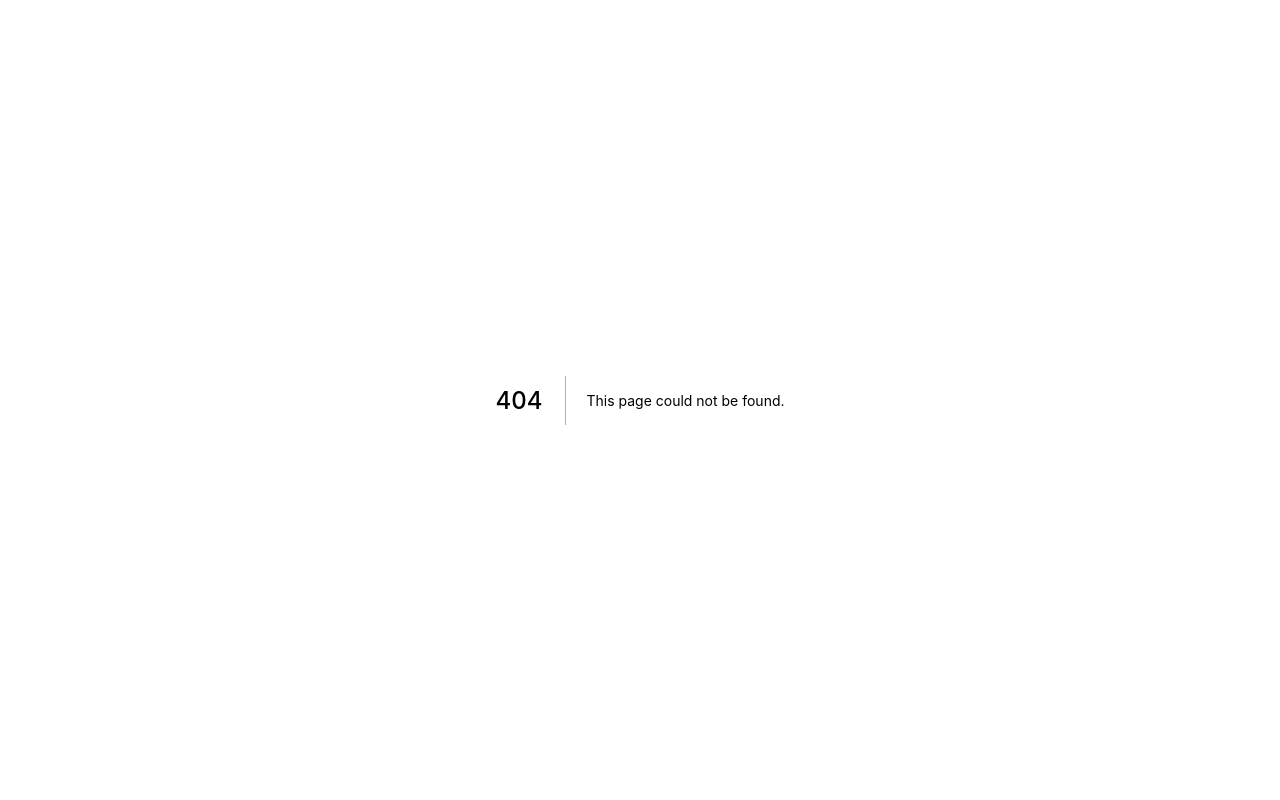
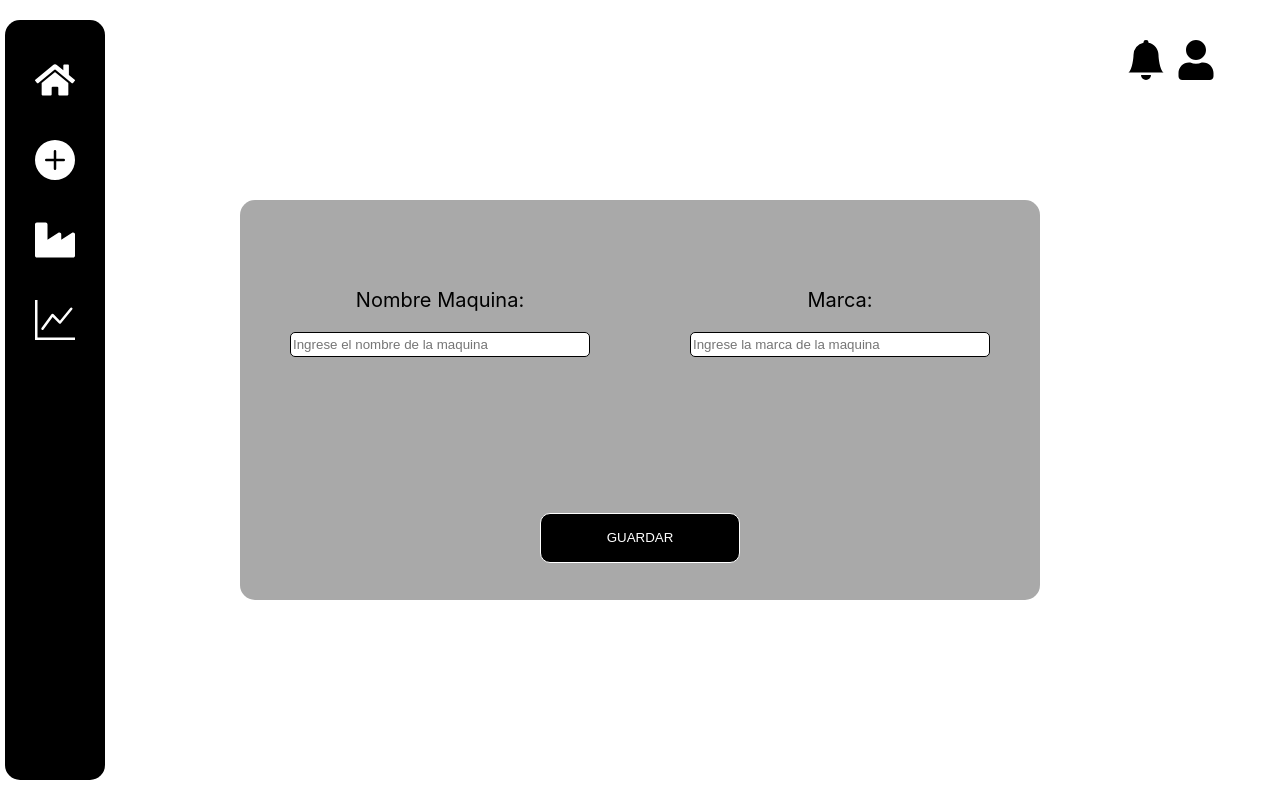
Before and after one commit to mecaloza/front_eia, a Next.js app: page /createmachine in a window 1280 px wide. Before the commit this address had no page. Built offline with nearby package versions, Linux system fonts and the light colour scheme.

Commit message:
se añadec ambios de clase de front n2

```diff
--- a/components/SideMenu.js
+++ b/components/SideMenu.js
@@ -3,14 +3,29 @@ import Image from "next/image";
 import styles from "../styles/SideMenu.module.css";
 
 import { BsPlusCircleFill, BsGraphUp } from "react-icons/bs";
-import { FaIndustry } from "react-icons/fa";
+import { FaIndustry, FaHome } from "react-icons/fa";
+import { useRouter } from "next/router";
 
 export default function SideMenu() {
+  const router = useRouter();
   return (
     <div className={styles.container_sidemu}>
-      <BsPlusCircleFill className="icon_bar"></BsPlusCircleFill>
-      <FaIndustry className="icon_bar"></FaIndustry>
-      <BsGraphUp className="icon_bar"></BsGraphUp>
+      <FaHome
+        className="icon_bar"
+        onClick={() => router.push({ pathname: "/" })}
+      ></FaHome>
+      <BsPlusCircleFill
+        className="icon_bar"
+        onClick={() => router.push({ pathname: "/createmachine" })}
+      ></BsPlusCircleFill>
+      <FaIndustry
+        className="icon_bar"
+        onClick={() => router.push({ pathname: "/createdevice" })}
+      ></FaIndustry>
+      <BsGraphUp
+        className="icon_bar"
+        onClick={() => router.push({ pathname: "/dashboard" })}
+      ></BsGraphUp>
     </div>
   );
 }
--- /dev/null
+++ b/pages/createmachine.js
@@ -0,0 +1,73 @@
+import React, { useState } from "react";
+import Head from "next/head";
+import Image from "next/image";
+import styles from "../styles/Home.module.css";
+import SideMenu from "../components/SideMenu";
+import Header from "../components/Header";
+
+export default function Createmachine() {
+  const [name_machine, setname_machine] = useState("");
+  const [brand_machine, setbrand_machine] = useState("");
+  const save_machine = () => {
+    fetch("http://192.168.153.144:8000/api/create_machine/", {
+      method: "POST",
+      headers: {
+        "Content-Type": "application/json",
+      },
+      body: JSON.stringify({
+        machine_name: name_machine,
+        marca: brand_machine,
+      }),
+    }).then((response) => {
+      if (response.status === 200) {
+        alert("Se Guardo el  con exito");
+      } else {
+        alert("Error");
+      }
+    });
+  };
+  return (
+    <div className={styles.container}>
+      <Head>
+        <title>IOT EIA</title>
+        <meta name="description" content="Generated by create next app" />
+        <link rel="icon" href="/favicon.ico" />
+      </Head>
+
+      <main className={styles.main}>
+        <Header></Header>
+        <SideMenu></SideMenu>
+
+        <div className={styles.container_form}>
+          <div className={styles.row_form}>
+            <div className={styles.field_form}>
+              <div className={styles.label_field}>Nombre Maquina:</div>
+              <input
+                id="input-1"
+                placeholder="Ingrese el nombre de la maquina"
+                type="text"
+                className={styles.input_field}
+                value={name_machine}
+                onChange={(event) => setname_machine(event.target.value)}
+              ></input>
+            </div>
+            <div className={styles.field_form}>
+              <div className={styles.label_field}>Marca:</div>
+              <input
+                id="input-2"
+                placeholder="Ingrese la marca de la maquina"
+                type="text"
+                className={styles.input_field}
+                value={brand_machine}
+                onChange={(event) => setbrand_machine(event.target.value)}
+              ></input>
+            </div>
+          </div>
+          <button className={styles.button_form} onClick={() => save_machine()}>
+            GUARDAR
+          </button>
+        </div>
+      </main>
+    </div>
+  );
+}
--- a/styles/Home.module.css
+++ b/styles/Home.module.css
@@ -19,3 +19,64 @@
   align-items: center;
   /* background-color: rgb(83, 83, 83); */
 }
+
+.container_machine {
+  background-color: grey;
+}
+
+/* ceate machine */
+
+.container_form {
+  width: 800px;
+  height: 400px;
+  background-color: darkgrey;
+  border-radius: 15px;
+  display: flex;
+  flex-direction: column;
+  justify-content: space-around;
+  align-items: center;
+}
+
+.row_form {
+  width: 100%;
+  height: 200px;
+  /* background-color: brown; */
+  display: flex;
+  flex-direction: row;
+  justify-content: space-around;
+  align-items: center;
+}
+
+.field_form {
+  width: 300px;
+  height: 100px;
+  /* background-color: blue; */
+}
+
+.label_field {
+  color: black;
+  font-size: 20px;
+  text-align: center;
+}
+
+.input_field {
+  width: 100%;
+  height: 25px;
+  border: 1px solid black;
+  border-radius: 5px;
+  margin-top: 20px;
+}
+
+.button_form {
+  width: 200px;
+  height: 50px;
+  background-color: black;
+  color: white;
+  border: 1px solid white;
+  cursor: pointer;
+  border-radius: 10px;
+}
+
+.button_form:hover {
+  width: 250px;
+}
--- a/styles/globals.css
+++ b/styles/globals.css
@@ -19,4 +19,5 @@ a {
   color: white;
   font-size: 40px;
   margin-top: 40px;
+  cursor: pointer;
 }
```
Also changed, not shown: pages/createdevice.js (added, +24 -0 lines), pages/dashboard.js (added, +24 -0 lines), pages/index.js (+24 -1 lines).
